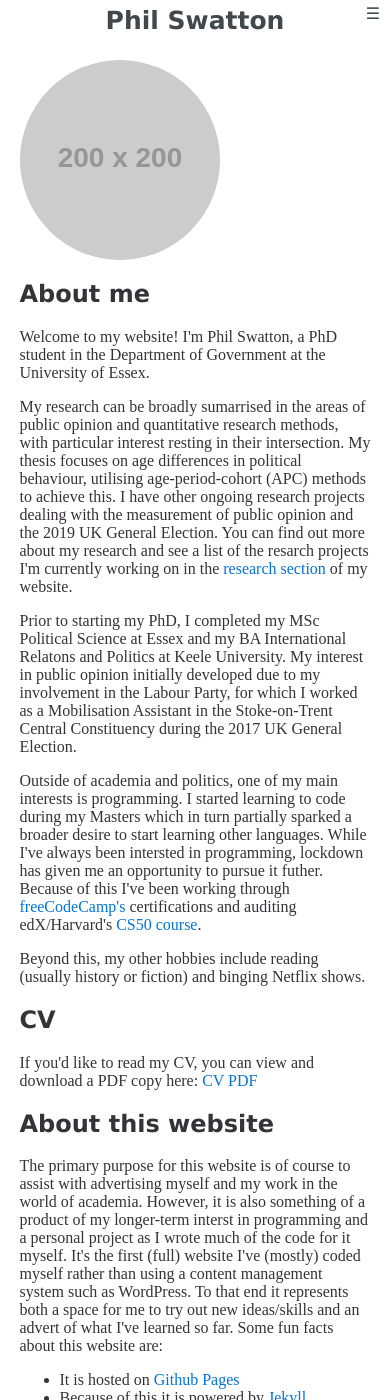
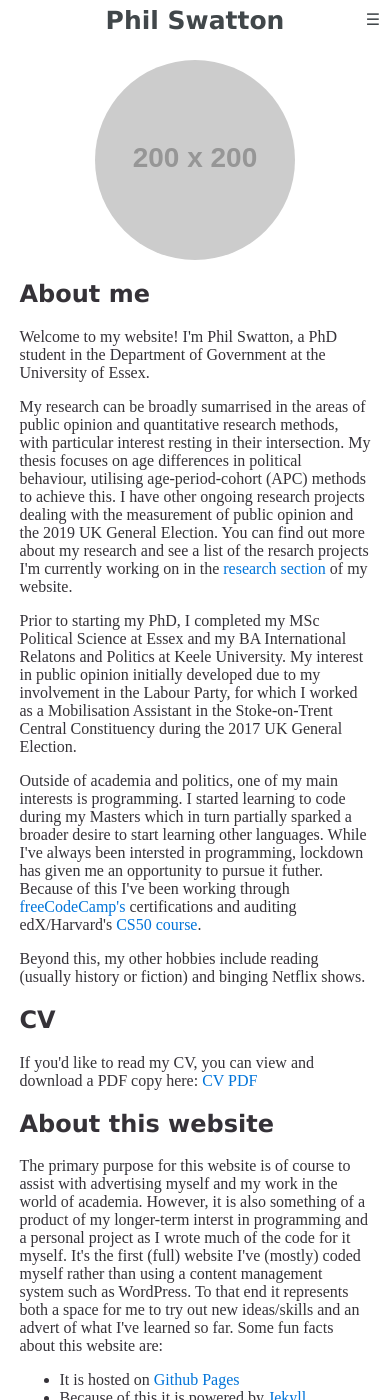
Before and after one commit to philswatton/philswatton.github.io, a Jekyll site: the page built from index.html, in a window 390 px wide and 1400 px high. Built offline with Jekyll 4.4.1, drawn with Linux system fonts in a browser that asks for light colours.

Commit message:
Several updates
Increased icon margin, centred mobile image, set image widths explicitly (previously implicit due to placeholders),  increased min-width of lowest query to guarentee nice navbar display,

```diff
--- a/css/main.css
+++ b/css/main.css
@@ -103,6 +103,7 @@
 
 .me {
   border-radius: 50%;
+  width: 150px;
 }
 
 .side h1 {
@@ -191,7 +192,7 @@
 
 /* When the screen is less than 800 pixels wide, hide all links, except for the first one ("Home"). Show the link that contains should open and close the topnav (.icon)
 Also adjust some aspects of the page to aid with readability*/
-@media screen and (max-width: 800px) {
+@media screen and (max-width: 920px) {
   nav {
     flex-wrap: wrap;
   }
@@ -210,13 +211,16 @@
     top: 0;
     right: 0;
 
-    margin: 4px 10px 0px 0px;
+    margin: 10px 10px 0px 0px;
   }
 
 
   .mobile-image {
     display: block;
     border-radius: 50%;
+    width: 200px;
+    margin-left: auto;
+    margin-right: auto;
   }
 
 
@@ -233,7 +237,7 @@
 
 
 /* The "responsive" class is added to the menu with JavaScript when the user clicks on the icon. This class makes the menu look good on small screens (display the links vertically instead of horizontally) */
-@media screen and (max-width: 800px) {
+@media screen and (max-width: 920px) {
   .menu.responsive {
     display: flex;
     flex-direction: column;
```
